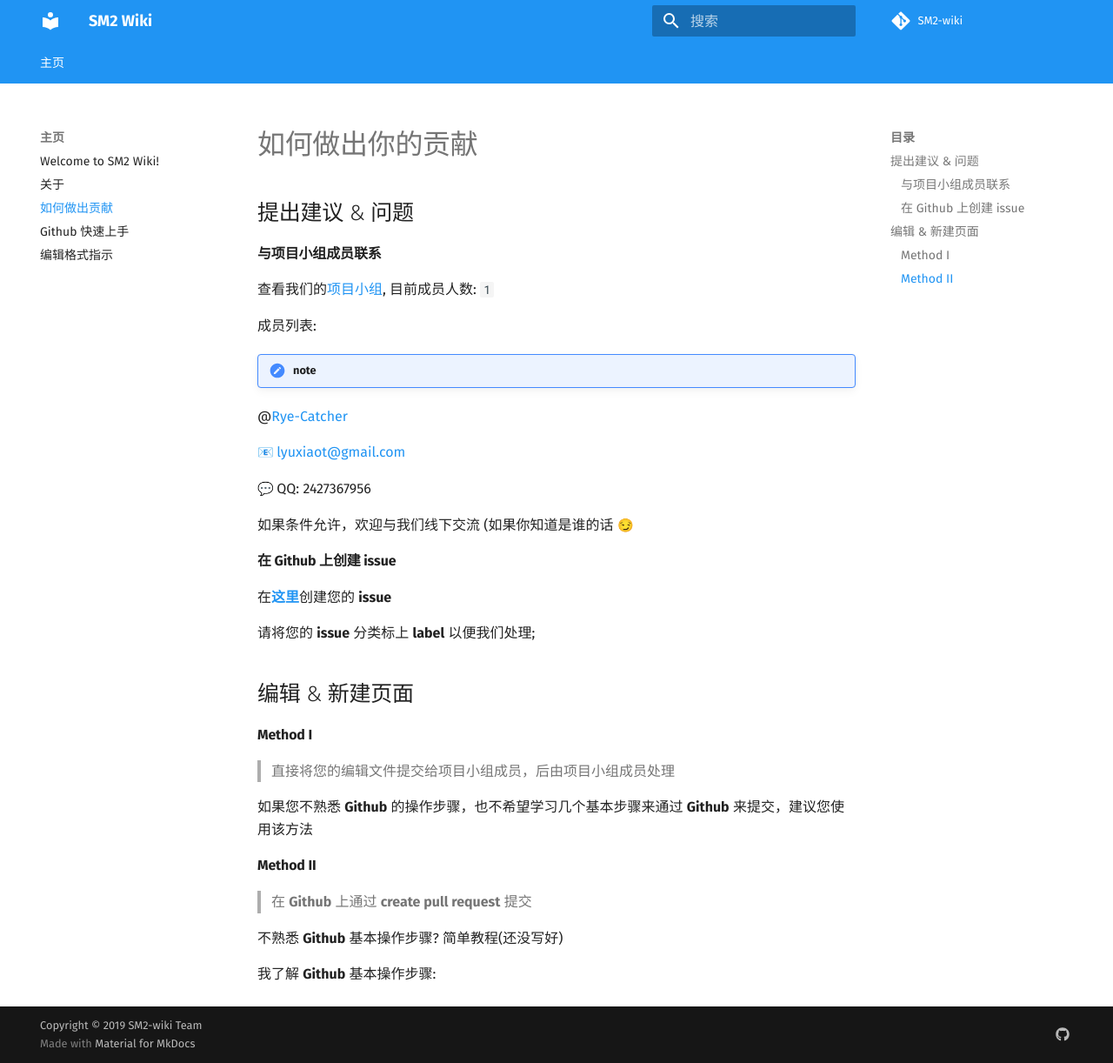
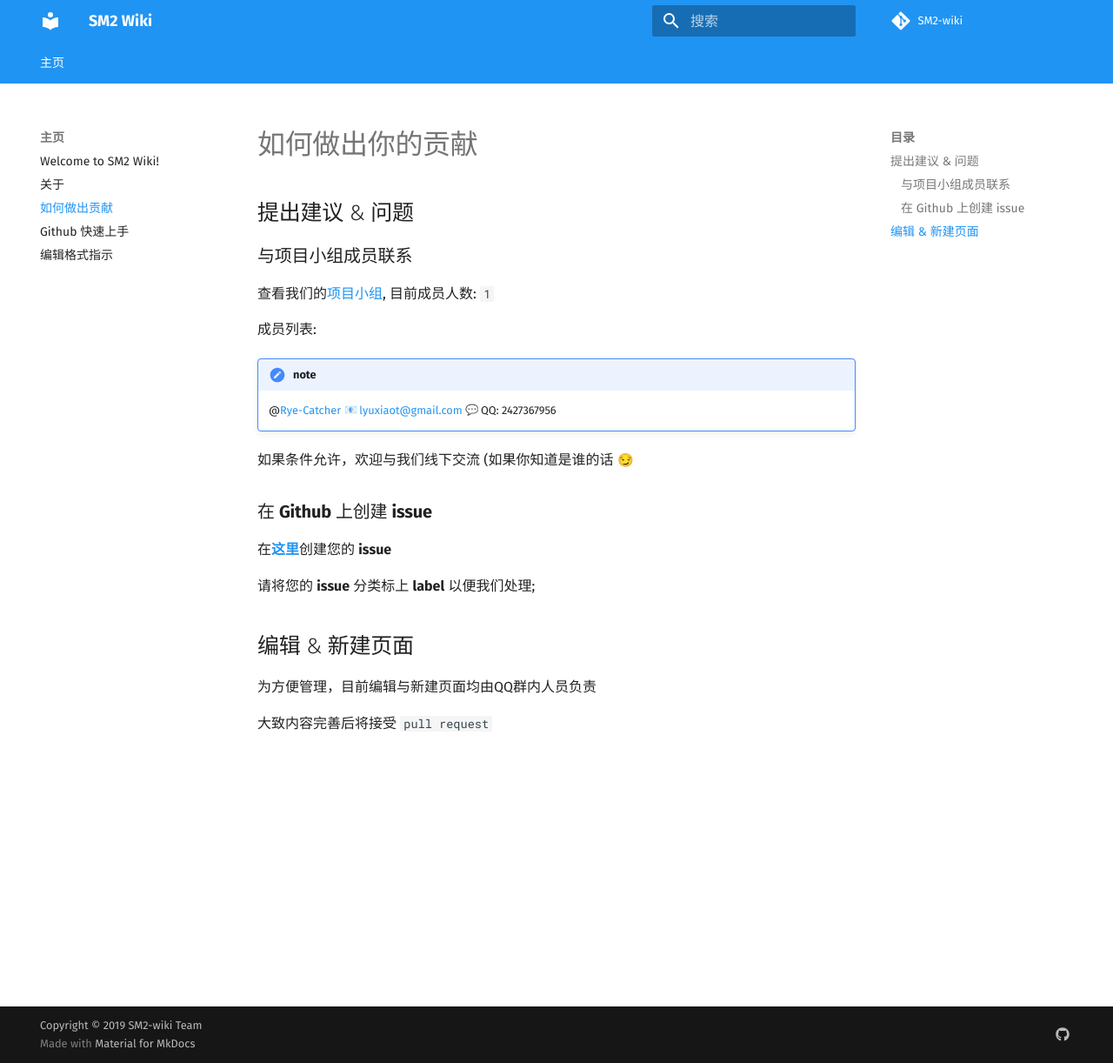
Before and after one commit to SM2-wiki/SM2-wiki, an MkDocs documentation site: the page built from docs/intro/htc.md, in a window 1280 px wide and 1222 px high. Shown: the whole window at 87% size. Built offline with MkDocs 1.6.1 and Material for MkDocs 9.7.7, drawn with Linux system fonts in a browser that asks for light colours; emoji names are drawn with the system emoji font; comment, search, counter and statistics services are not loaded.

Commit message:
Update htc.md

```diff
--- a/docs/intro/htc.md
+++ b/docs/intro/htc.md
@@ -5,25 +5,22 @@ web: https://github.com/SM2-wiki/SM2-wiki/new/master/docs/intro
 
 ## 提出建议 & 问题
 
-#### 与项目小组成员联系
+### 与项目小组成员联系
 
 查看我们的[项目小组](https://github.com/SM2-wiki), 目前成员人数: ``1``
 
 成员列表:
 
 !!! note "note"
-
-  @[Rye-Catcher](https://github.com/Rye-Catcher)
-
-  :email: lyuxiaot@gmail.com
-
-  :speech_balloon: QQ: 2427367956
+    @[Rye-Catcher](https://github.com/Rye-Catcher)
+    :email: lyuxiaot@gmail.com
+    :speech_balloon: QQ: 2427367956
 
 如果条件允许，欢迎与我们线下交流 (如果你知道是谁的话 :smirk:
 
 
 
-#### 在 **Github** 上创建 **issue**
+### 在 **Github** 上创建 **issue**
 
 在[**这里**](https://github.com/SM2-wiki/SM2-wiki/issues)创建您的 **issue**
 
@@ -32,18 +29,7 @@ web: https://github.com/SM2-wiki/SM2-wiki/new/master/docs/intro
 
 ## 编辑 & 新建页面
 
-#### Method I
 
->直接将您的编辑文件提交给项目小组成员，后由项目小组成员处理
+为方便管理，目前编辑与新建页面均由QQ群内人员负责
 
-如果您不熟悉 **Github** 的操作步骤，也不希望学习几个基本步骤来通过 **Github** 来提交，建议您使用该方法
-
-
-
-#### Method II
-
->在 **Github** 上通过 **create pull request** 提交
-
-不熟悉 **Github** 基本操作步骤? 简单教程(还没写好)
-
-我了解 **Github** 基本操作步骤:
+大致内容完善后将接受 ``pull request``
```
